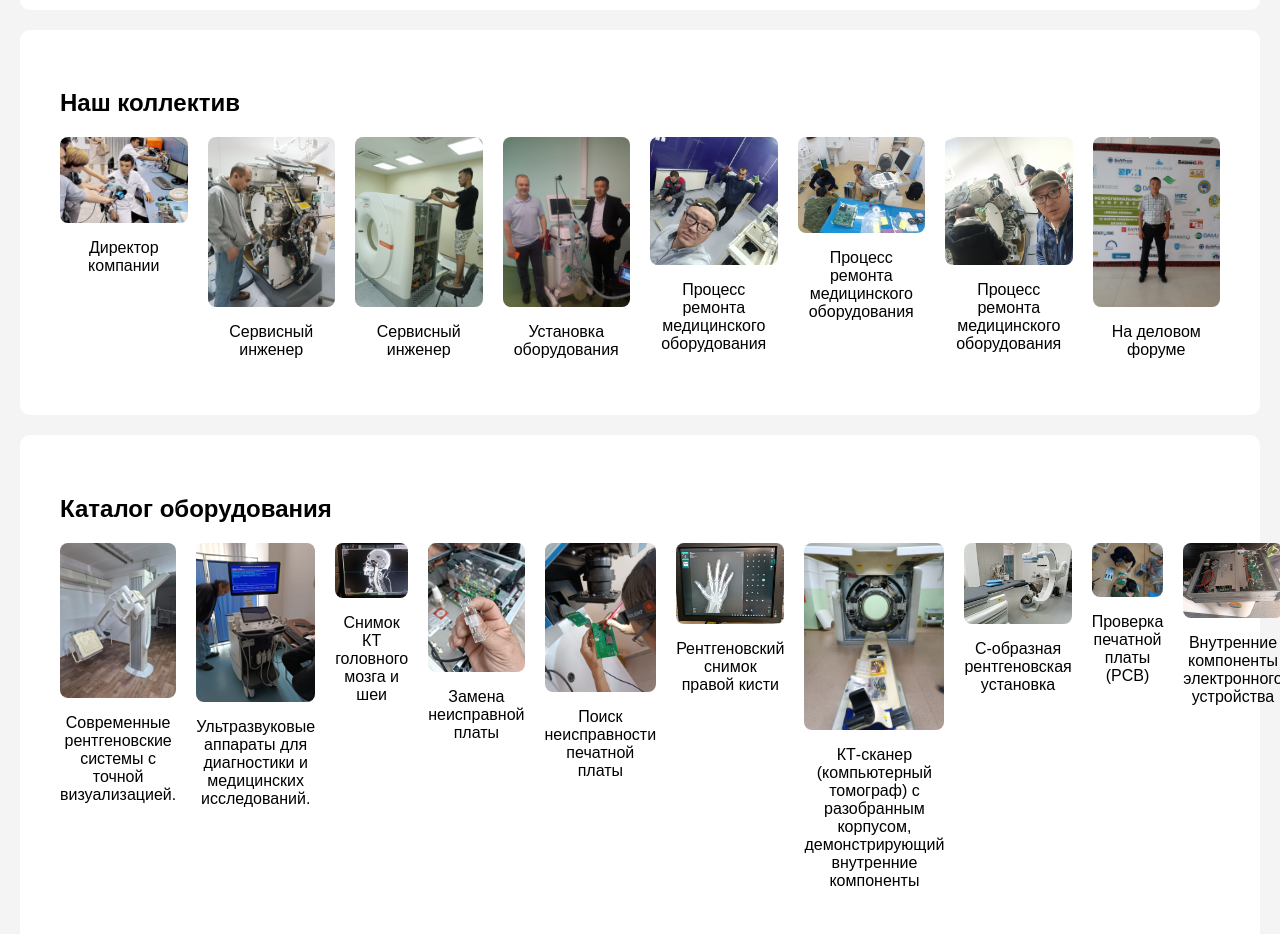
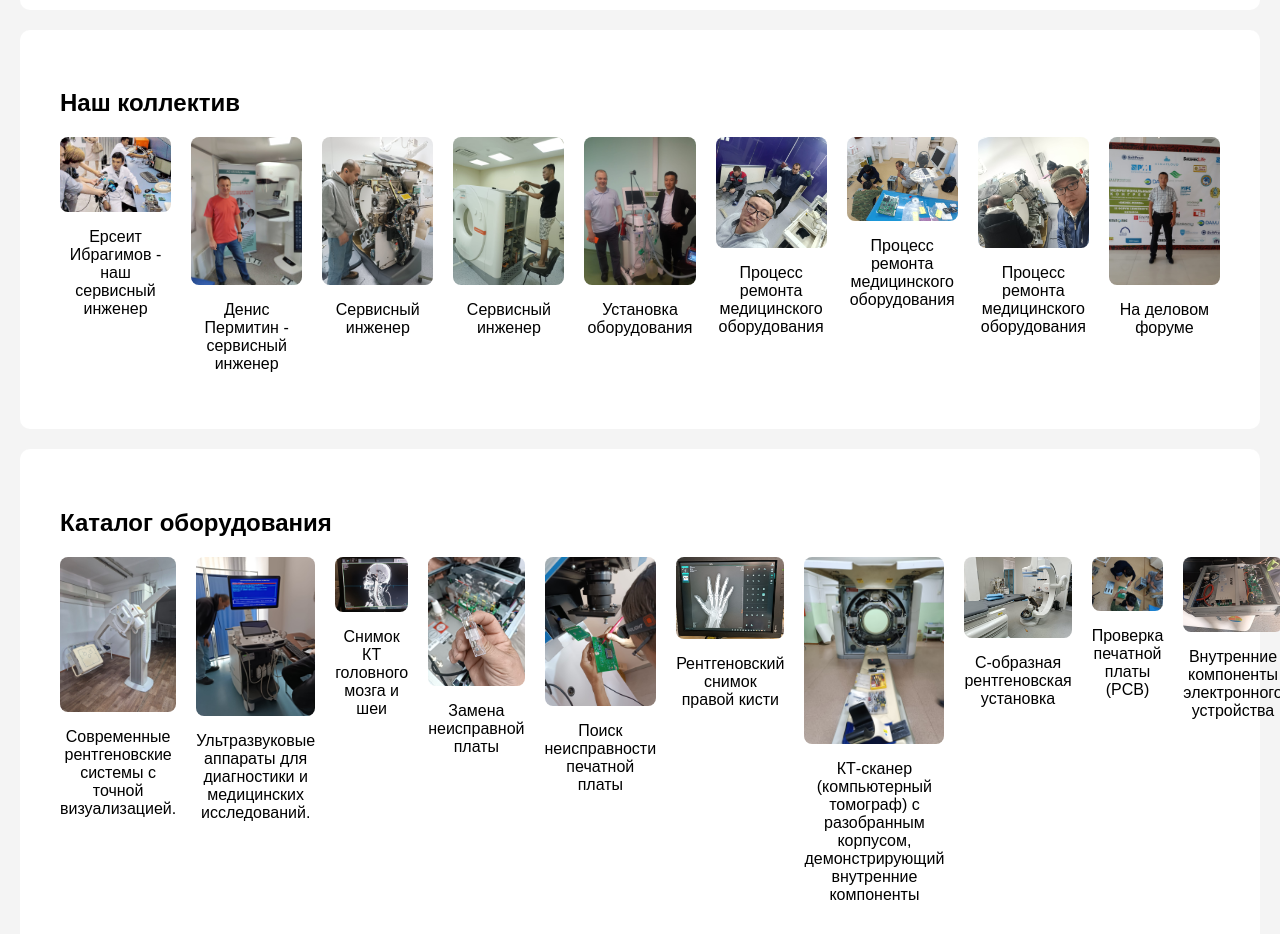
Before and after one commit to geomart-git/med, a plain HTML site: page index.html in a window 1280 px wide. Shown: the part 1480-2414 px from the top of the page. Drawn offline with Linux system fonts and the light colour scheme.

Commit message:
Update index.html

```diff
--- a/index.html
+++ b/index.html
@@ -76,8 +76,12 @@
     <h2>Наш коллектив</h2>
     <div class="equipment-grid">
         <div class="equipment-item">
-            <img src="images/ludi dir.jpg" alt="Директор компании">
-            <p>Директор компании</p>
+            <img src="images/ludi dir.jpg" alt="Сервисный инженер">
+            <p>Ерсеит Ибрагимов - наш сервисный инженер</p>
+        </div>
+		<div class="equipment-item">
+            <img src="images/denis.jpg" alt="Сервисный инженер">
+            <p>Денис Пермитин - сервисный инженер</p>
         </div>
         <div class="equipment-item">
             <img src="images/ludi ser.jpg" alt="Сервисный инженер">
```
